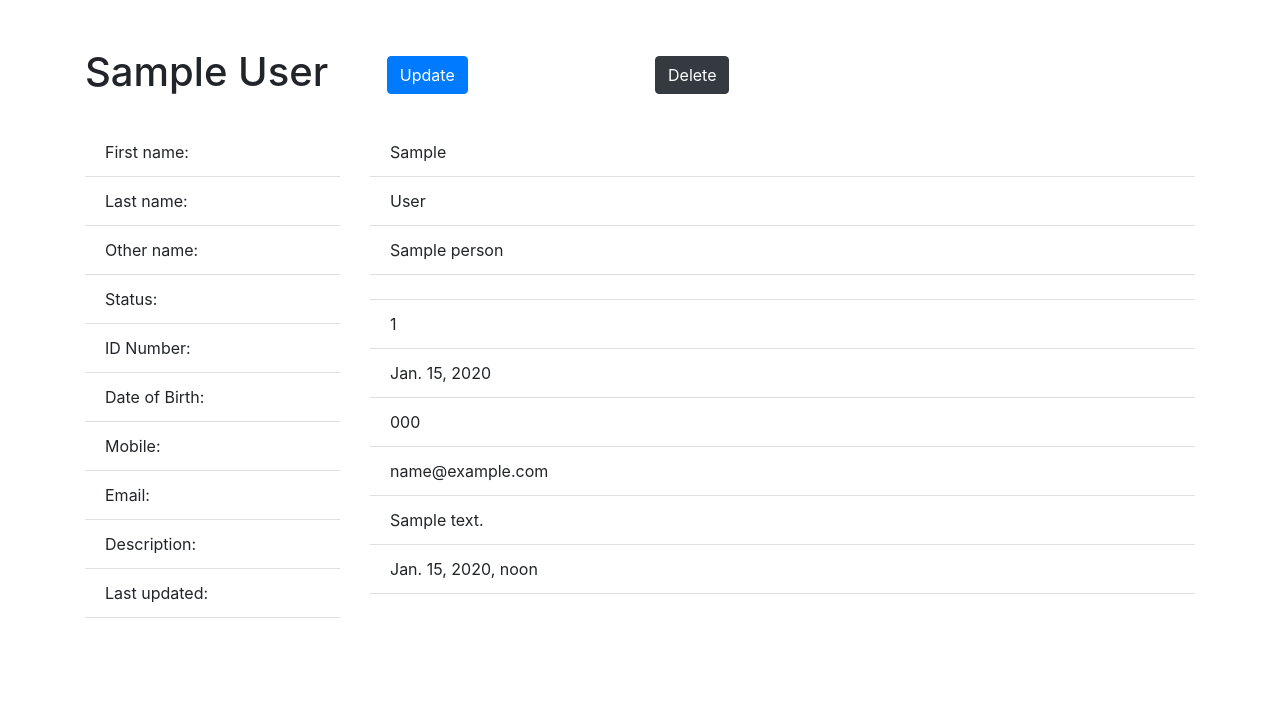
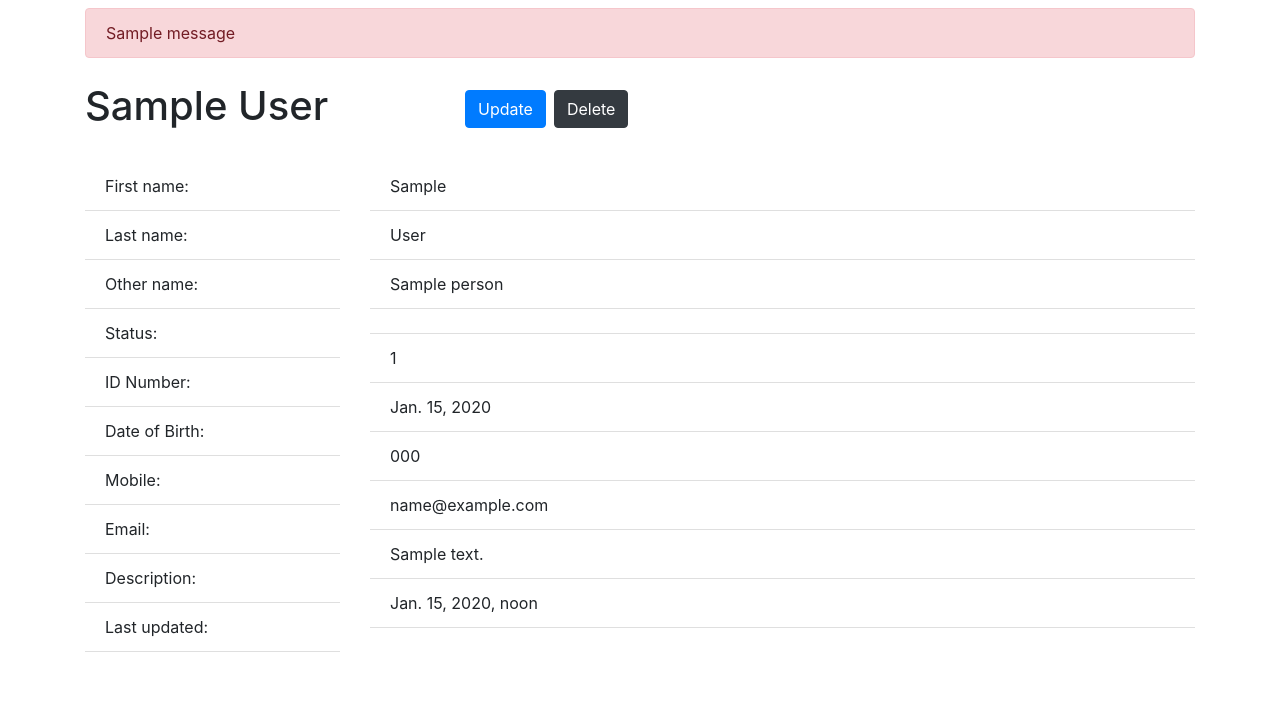
Before and after one commit to SophieHau/week7-project-disaster_rescue, a Django app: page /persons/1 in a window 1280 px wide. Shown: the part 56-779 px from the top of the page. Run offline with Django 3.2, Linux system fonts and the light colour scheme; tables that the repository leaves empty hold one stand-in row (values such as "Sample post"); one stand-in notice (Sample message) is shown; some libraries are stand-ins or nearby versions.

Commit message:
Adding flash messages

```diff
--- a/portal/models.py
+++ b/portal/models.py
@@ -1,4 +1,5 @@
 from django.db import models
+from django.contrib import messages
 
 
 class Event(models.Model):
--- a/portal/templates/portal/show_person.html
+++ b/portal/templates/portal/show_person.html
@@ -1,14 +1,25 @@
 {% extends 'base.html' %}
 {% block title %}{{ person.first_name }} {{ person.last_name }}{% endblock %}
 {% block content %}
+<div class="container mt-2">
+      {% if messages %}
+      <div class="alert alert-danger" role="alert">
+      {% for message in messages %}
+      <div {% if message.success %} class="{{ message.success }}"{% endif %}>{{ message }}</div>
+    </div>
+      {% endfor %}
+      </div>
+    {% endif %}
+    </div>
 <div class="container">
-  <div class="row mt-5">
-    <div class="col">
-    <h1>{{ person.first_name }} {{ person.last_name }} <a href="{% url 'portal:update_person' person.id %}" class="btn btn-primary ml-5">Update</a>
+
+  <div class="row mt-4">
+    <div class="col-4">
+    <h1>{{ person.first_name }} {{ person.last_name }}
     </h1>
     </div>
     <div class="col">
-    <h1><button type="submit" class="btn btn-dark" data-toggle="modal" data-target="#delete_confirmation">Delete</button>
+    <h1><a href="{% url 'portal:update_person' person.id %}" class="btn btn-primary mr-2">Update</a><button type="submit" class="btn btn-dark" data-toggle="modal" data-target="#delete_confirmation">Delete</button>
           <div class="modal fade" id="delete_confirmation" tabindex="-1" role="dialog" aria-labelledby="exampleModalLabel" aria-hidden="true">
         <div class="modal-dialog" role="document">
           <div class="modal-content">
@@ -36,6 +47,9 @@
     </div>
     </h1>
   </div>
+
+  </div>
+    <div class="container">
   <div class="row">
     <div class="col-3">
       <div class="list-group list-group-flush mt-4 mb-5">
--- a/portal/views.py
+++ b/portal/views.py
@@ -1,6 +1,6 @@
 from django.shortcuts import get_object_or_404, redirect, render
 from django.db.models import Q
-
+from django.contrib import messages
 from .models import PersonStatus, Person
 from .forms import PersonForm
 
@@ -12,7 +12,8 @@ def add_person(request):
     if request.method == 'POST':
         person = PersonForm(request.POST)
         person.save()
-        return redirect('portal:index')
+        messages.success(request, 'Profile added.')
+        return redirect('portal:show_all')
     form = PersonForm()
     return render(request, 'portal/add_person.html', {
             'form': form
@@ -29,7 +30,8 @@ def delete_person(request, person_id):
     if request.method == 'POST':
         person = Person.objects.get(id=person_id)
         person.delete()
-    return redirect('portal:index')
+        messages.info(request, 'Profile deleted.')
+    return redirect('portal:show_all')
 
 
 def show_safe_persons(request):
@@ -79,7 +81,8 @@ def update_person(request, person_id):
 
         if person_form.is_valid():
             person_form.save()
-            return redirect('portal:index')
+            messages.success(request, 'Profile details updated.')
+            return redirect('portal:show_person', person_id=person_id)
 
     person_form = PersonForm(instance=person)
     return render(request, 'portal/update.html', {
```
Also changed, not shown: portal/templates/portal/show_persons.html (+12 -0 lines).
